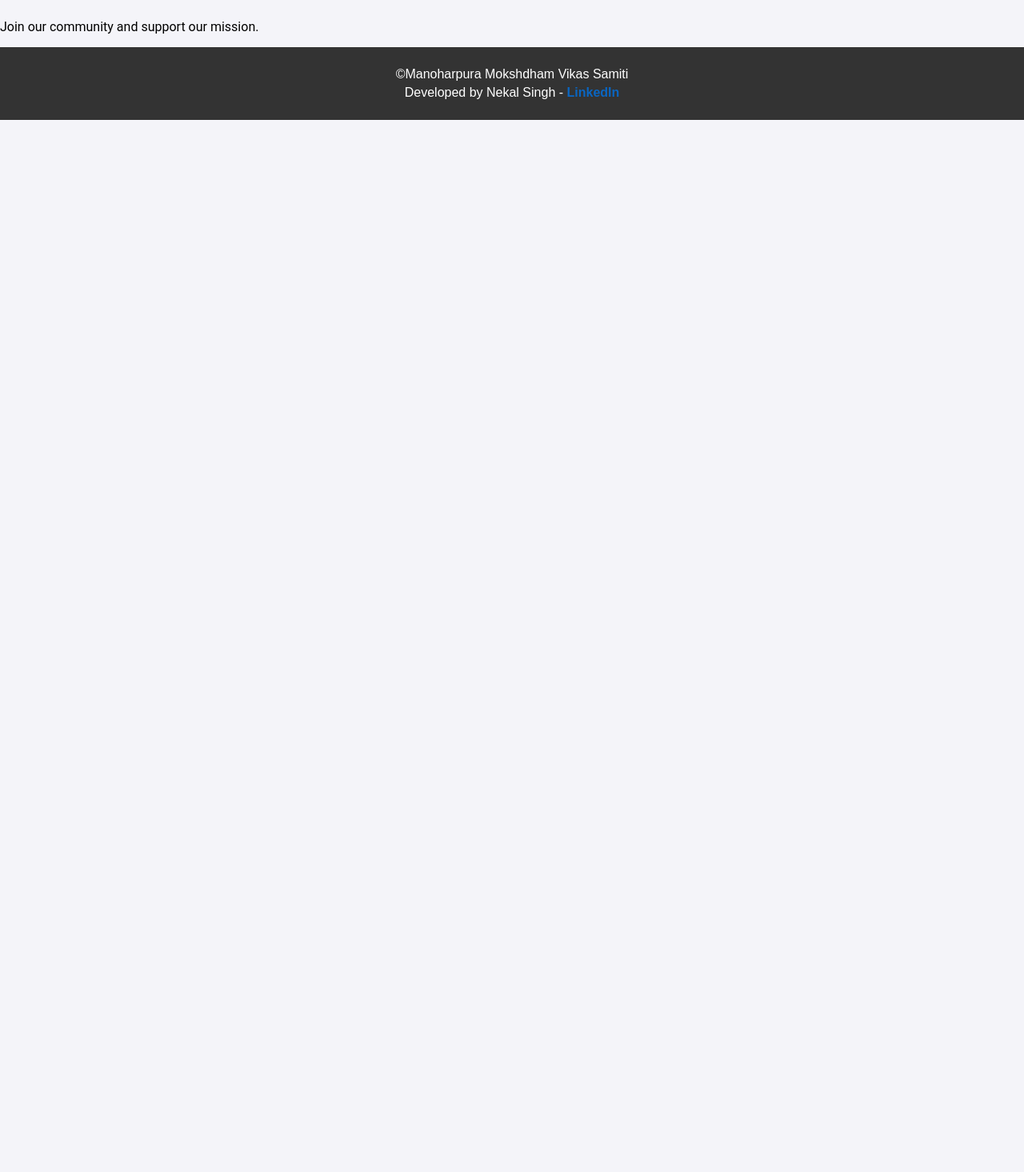
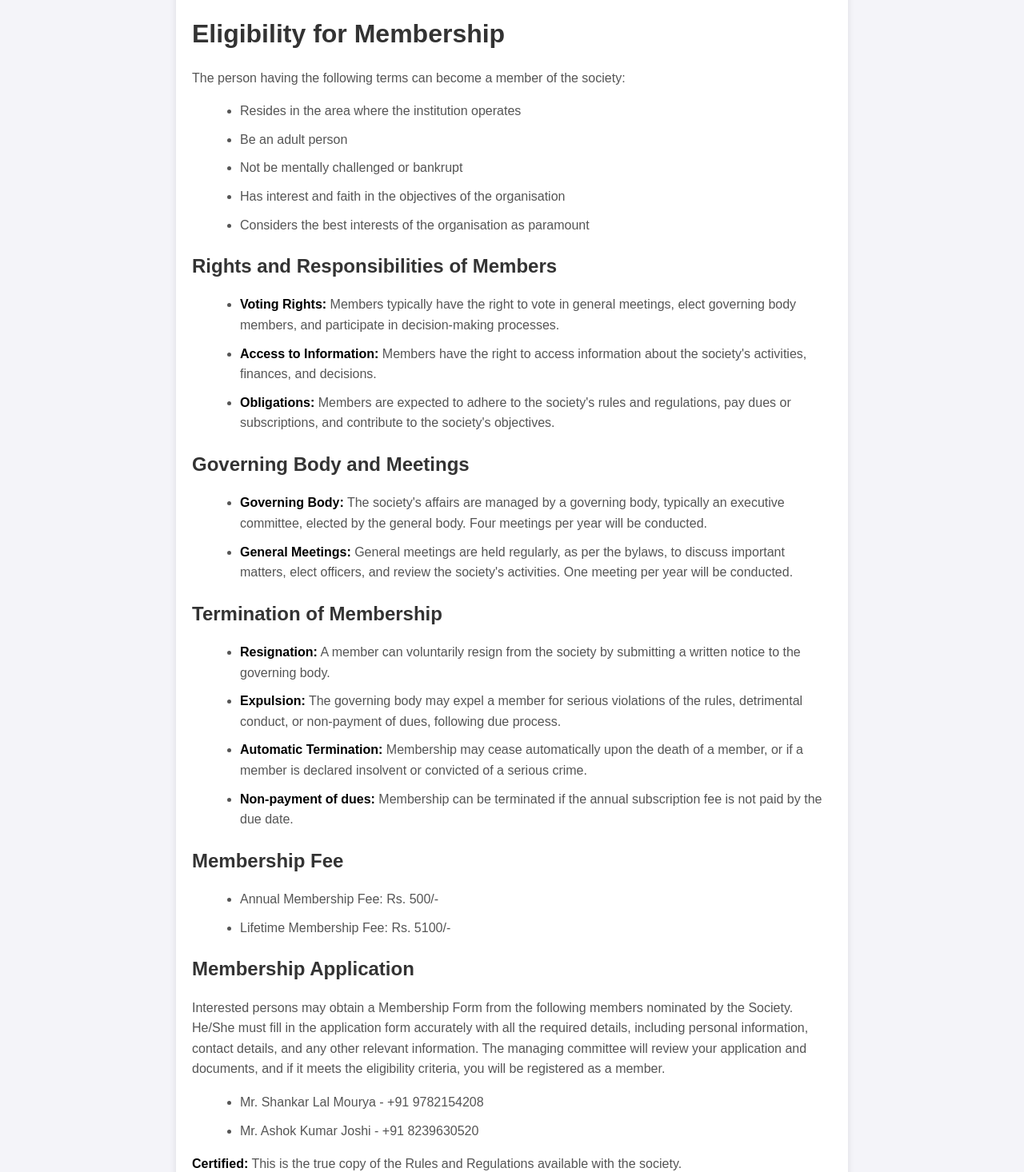
Before and after one commit to nekalsalaria/05_mokshdham, a React (Vite) app in the folder frontend/: page /membership in a window 1280 px wide. Shown: the part 104-1570 px from the top of the page at 80% size. Before the commit the page ends 800 px from the top, so only its background shows below. Built offline with nearby package versions, Linux system fonts and the light colour scheme.

Commit message:
create membership page

```diff
--- a/frontend/src/components/Membership.jsx
+++ b/frontend/src/components/Membership.jsx
@@ -4,8 +4,73 @@ import "../css/membership.css";
 const Membership = () => {
   return (
     <div className="membership">
-      <h2>Become a Member</h2>
-      <p>Join our community and support our mission.</p>
+      <h1>Eligibility for Membership</h1>
+      <p>The person having the following terms can become a member of the society:</p>
+      <ul>
+        <li>Resides in the area where the institution operates</li>
+        <li>Be an adult person</li>
+        <li>Not be mentally challenged or bankrupt</li>
+        <li>Has interest and faith in the objectives of the organisation</li>
+        <li>Considers the best interests of the organisation as paramount</li>
+      </ul>
+
+      <h2>Rights and Responsibilities of Members</h2>
+      <ul>
+        <li>
+          <strong>Voting Rights:</strong> Members typically have the right to vote in general meetings, elect governing body members, and participate in decision-making processes.
+        </li>
+        <li>
+          <strong>Access to Information:</strong> Members have the right to access information about the society's activities, finances, and decisions.
+        </li>
+        <li>
+          <strong>Obligations:</strong> Members are expected to adhere to the society's rules and regulations, pay dues or subscriptions, and contribute to the society's objectives.
+        </li>
+      </ul>
+
+      <h2>Governing Body and Meetings</h2>
+      <ul>
+        <li>
+          <strong>Governing Body:</strong> The society's affairs are managed by a governing body, typically an executive committee, elected by the general body. Four meetings per year will be conducted.
+        </li>
+        <li>
+          <strong>General Meetings:</strong> General meetings are held regularly, as per the bylaws, to discuss important matters, elect officers, and review the society's activities. One meeting per year will be conducted.
+        </li>
+      </ul>
+
+      <h2>Termination of Membership</h2>
+      <ul>
+        <li>
+          <strong>Resignation:</strong> A member can voluntarily resign from the society by submitting a written notice to the governing body.
+        </li>
+        <li>
+          <strong>Expulsion:</strong> The governing body may expel a member for serious violations of the rules, detrimental conduct, or non-payment of dues, following due process.
+        </li>
+        <li>
+          <strong>Automatic Termination:</strong> Membership may cease automatically upon the death of a member, or if a member is declared insolvent or convicted of a serious crime.
+        </li>
+        <li>
+          <strong>Non-payment of dues:</strong> Membership can be terminated if the annual subscription fee is not paid by the due date.
+        </li>
+      </ul>
+
+      <h2>Membership Fee</h2>
+      <ul>
+        <li>Annual Membership Fee: Rs. 500/-</li>
+        <li>Lifetime Membership Fee: Rs. 5100/-</li>
+      </ul>
+
+      <h2>Membership Application</h2>
+      <p>
+        Interested persons may obtain a Membership Form from the following members nominated by the Society. He/She must fill in the application form accurately with all the required details, including personal information, contact details, and any other relevant information. The managing committee will review your application and documents, and if it meets the eligibility criteria, you will be registered as a member.
+      </p>
+      <ul>
+        <li>Mr. Shankar Lal Mourya - +91 9782154208</li>
+        <li>Mr. Ashok Kumar Joshi - +91 8239630520</li>
+      </ul>
+
+      <p>
+        <strong>Certified:</strong> This is the true copy of the Rules and Regulations available with the society.
+      </p>
     </div>
   );
 };
--- a/frontend/src/css/membership.css
+++ b/frontend/src/css/membership.css
@@ -0,0 +1,35 @@
+.membership {
+    background-color: #ffffff; /* White background */
+    box-shadow: 0 4px 8px rgba(0, 0, 0, 0.1); /* Subtle shadow */
+    padding: 20px; /* Add padding inside the box */
+    border-radius: 8px; /* Rounded corners */
+    max-width: 800px; /* Limit the width of the box */
+    margin: 20px auto; /* Center the box horizontally */
+    font-family: Arial, sans-serif; /* Set a clean font */
+    line-height: 1.6; /* Improve readability */
+}
+
+.membership h1,
+.membership h2 {
+    color: #333333; /* Darker text for headings */
+    margin-bottom: 10px;
+}
+
+.membership p {
+    color: #555555; /* Slightly lighter text for paragraphs */
+    margin-bottom: 15px;
+}
+
+.membership ul {
+    list-style-type: disc; /* Use bullet points */
+    margin-left: 20px; /* Indent the list */
+    color: #555555;
+}
+
+.membership li {
+    margin-bottom: 10px; /* Add spacing between list items */
+}
+
+.membership strong {
+    color: #000000; /* Bold text for emphasis */
+}
```
